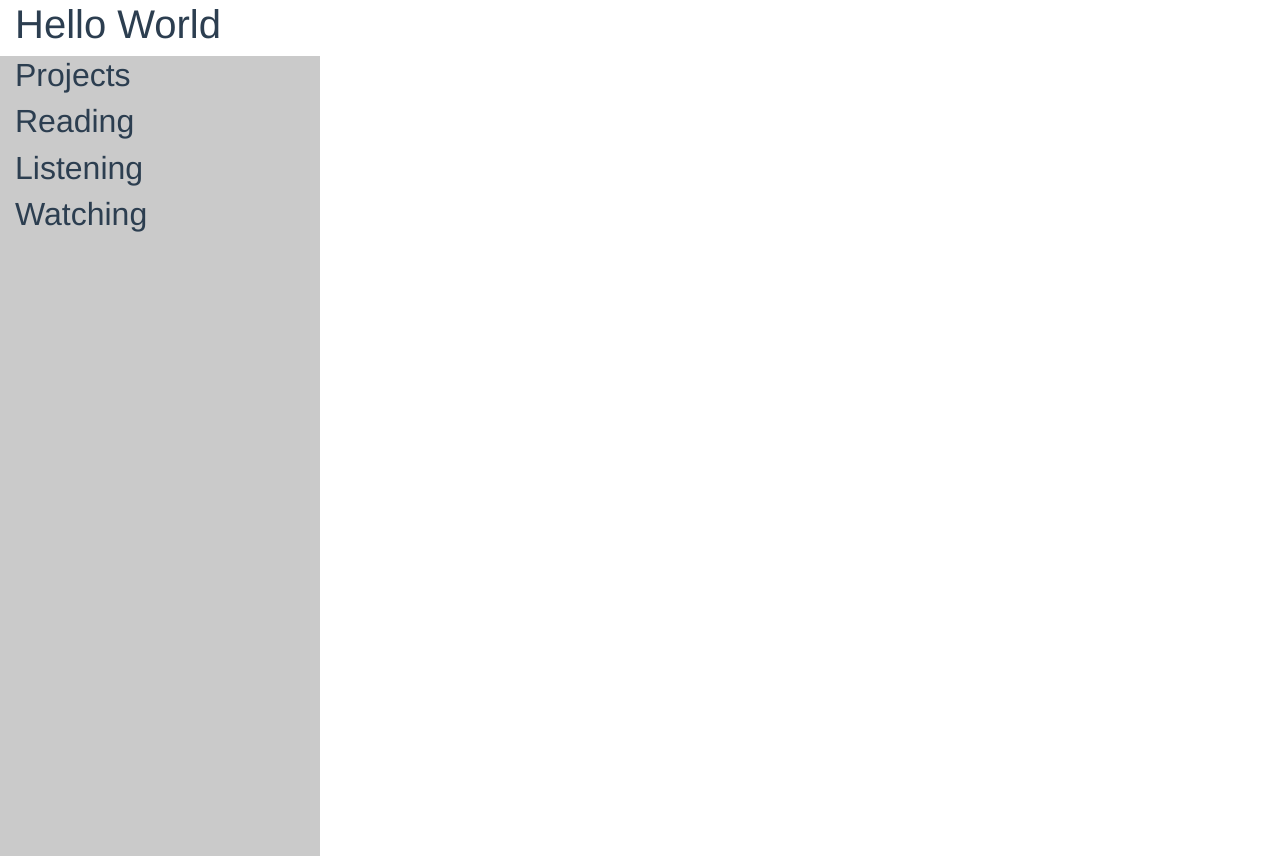
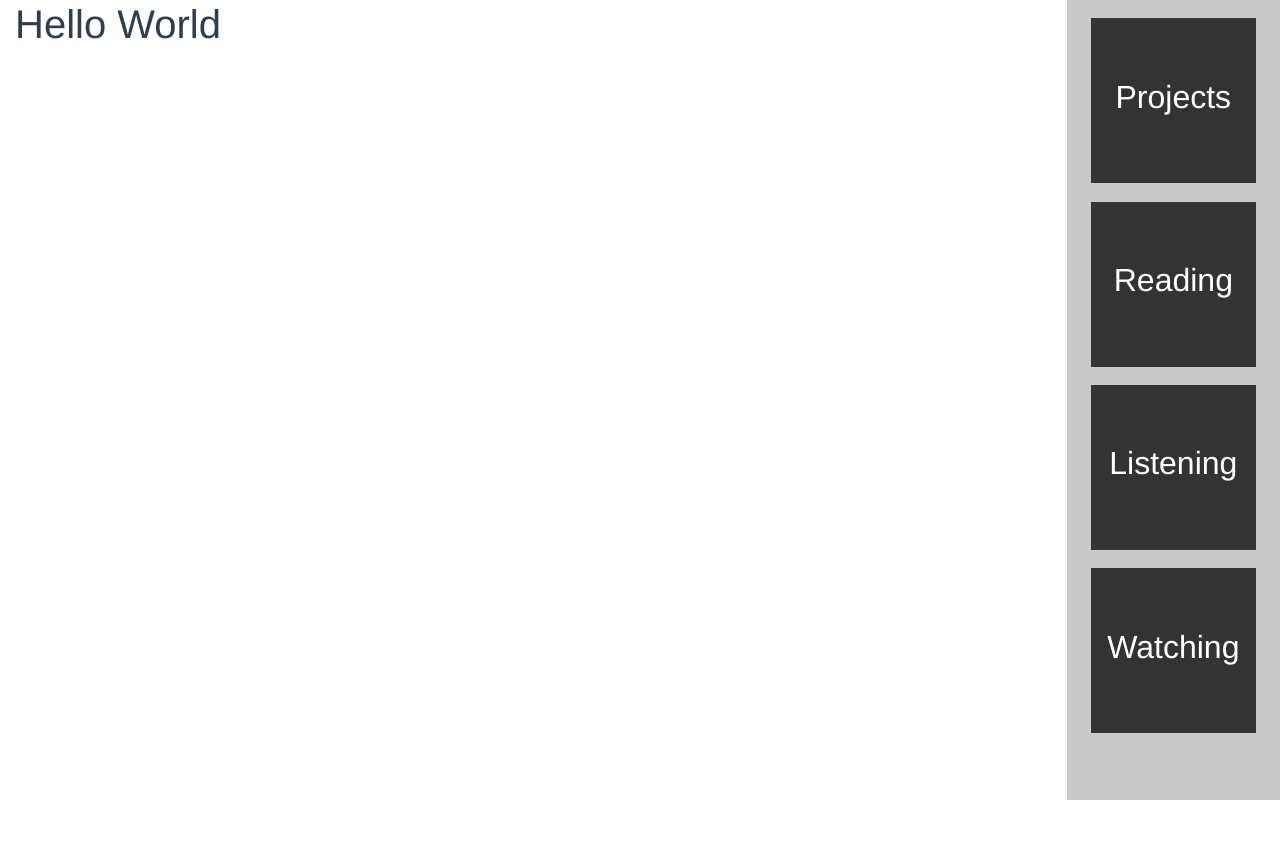
Before and after one commit to tstirtz/ericks-portfolio, a Vue app: page / in a window 1280 px wide. After the commit the page ends 800 px from the top, so only its background shows below. Built offline with nearby package versions, Linux system fonts and the light colour scheme.

Commit message:
add background image prop and route prop

```diff
--- a/src/components/Sidebar.vue
+++ b/src/components/Sidebar.vue
@@ -1,9 +1,9 @@
 <template>
-    <div class="col-lg-3 sidebar">
-        <Tile title="Projects" />
-        <Tile title="Reading" />
-        <Tile title="Listening" />
-        <Tile title="Watching" />
+    <div class="col-lg-2 sidebar">
+            <Tile title="Projects" backgroundImage="" route="/projects"/>
+            <Tile title="Reading" backgroundImage="" route="/reading"/>
+            <Tile title="Listening" backgroundImage="" route="/listening"/>
+            <Tile title="Watching" backgroundImage="" route="/watching"/>
     </div>
 </template>
 
@@ -20,9 +20,11 @@
 
 <style lang="scss" scoped>
     .sidebar {
+        align-items: center;
         background-color: rgb(202, 202, 202);
         display: flex;
         flex-direction: column;
         height: 100vh;
+        overflow-y: auto;
     }
 </style>
--- a/src/components/Tile.vue
+++ b/src/components/Tile.vue
@@ -1,15 +1,53 @@
 <template>
-    <div class="tile">
-        <h2>{{title}}</h2>
-    </div>
+    <a class="tile" v-bind:href="route">
+        <div class="tile-content">
+            <h2>{{title}}</h2>
+        </div>
+    </a>
 </template>
 
 <script>
     export default {
-        props: ['title']
+        props: ['title', 'backgroundImage', 'route']
     }
 </script>
 
 <style lang="scss" scoped>
+    .tile {
+        background-color: rgb(94, 94, 94);
+        width: 90%;
+        margin: 5% 0px;
+        position: relative;
 
+        &-content {
+            position: absolute;
+            top: 0;
+            left: 0;
+            bottom: 0;
+            right: 0;
+            background: #333;
+            color: #fff;
+            line-height:100%;
+            height:100%;
+            text-align: center;
+            display: flex;
+            align-items: center;
+            justify-content: center;
+        }
+
+        &:first-child {
+            margin-top: 10%;
+        }
+
+        &:last-child {
+            margin-bottom: 10%;
+        }
+    }
+
+    .tile:before {
+        content: "";
+        display: block;
+        padding-top: 100%;
+        /* initial ratio of 1:1*/
+    }
 </style>
```
